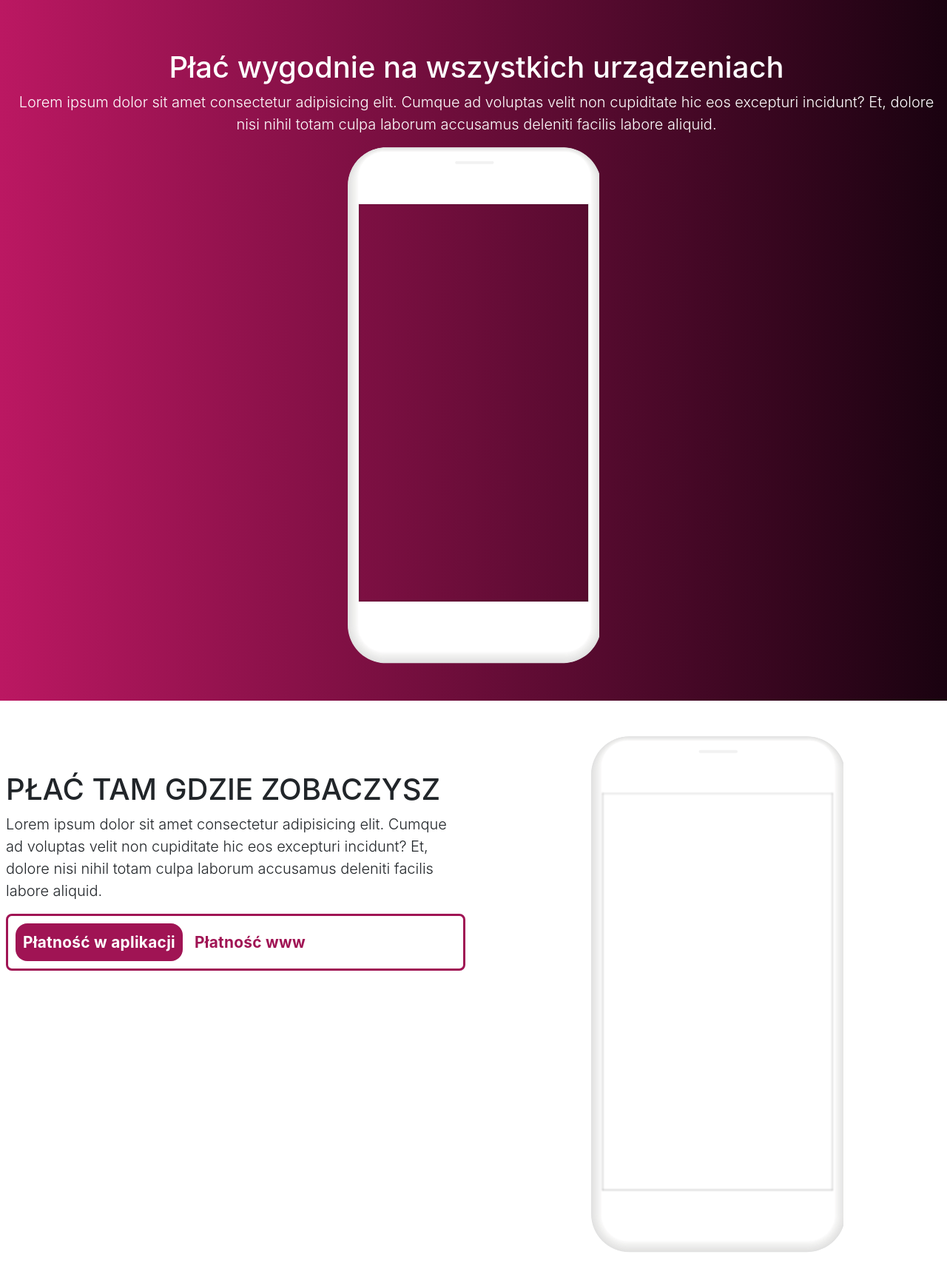
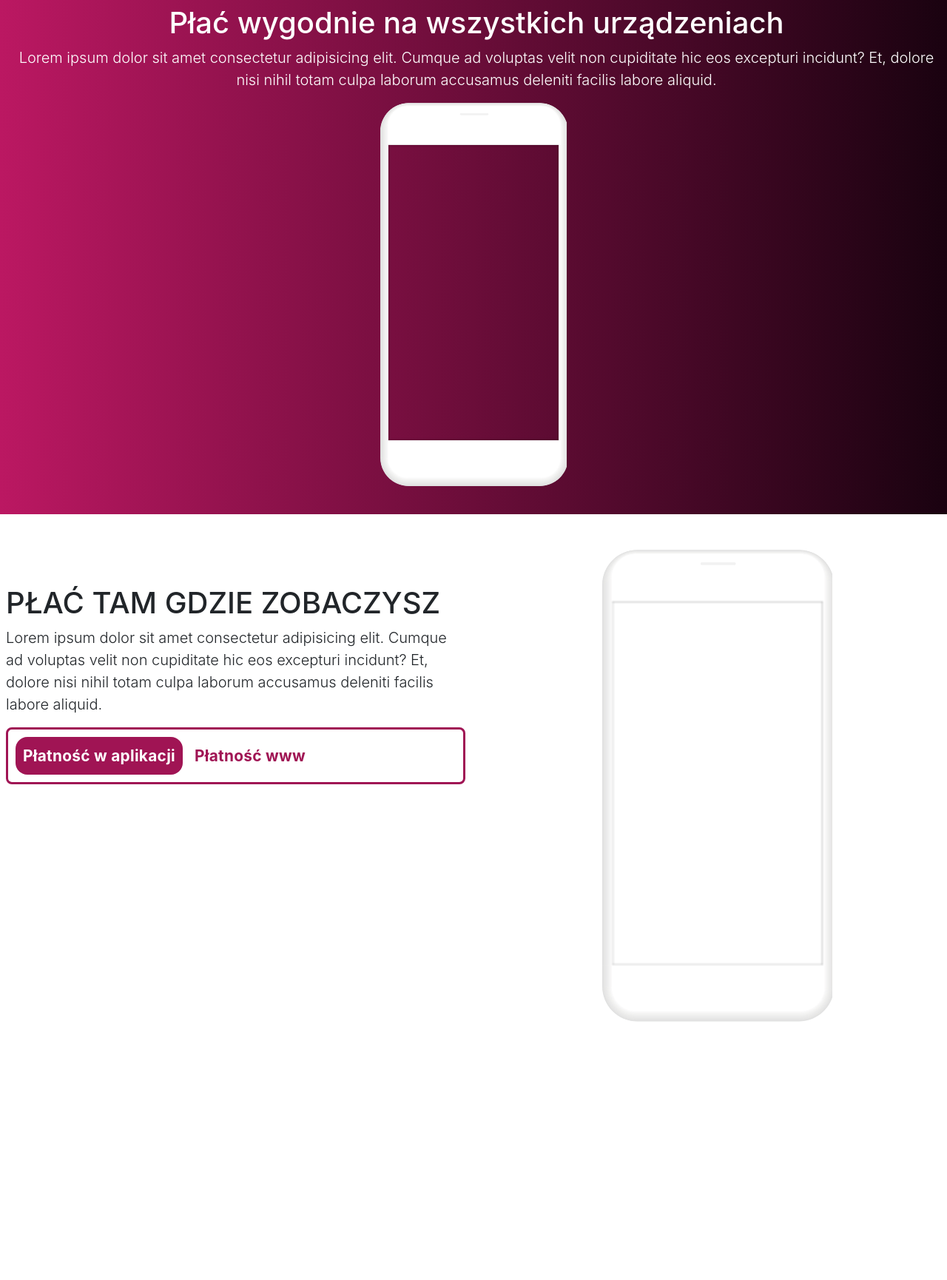
Before and after one commit to tarkeztarkez/QuickoStrona, a website: page src/index.html in a window 1280 px wide. Shown: the part 1040-2770 px from the top of the page at 74% size. After the commit the page ends 2535 px from the top, so only its background shows below. Drawn offline with nearby package versions, Linux system fonts and the light colour scheme.

Commit message:
All animations and snap scroll

```diff
--- a/src/css/_phone.scss
+++ b/src/css/_phone.scss
@@ -7,11 +7,20 @@ $cover-width: auto;
   position: relative;
 }
 
-.phone-cover {
+.phone-cover-vertical {
   width: $cover-width;
-  height: 700px;
+  height: 65vh;
 
   @media only screen and (max-width: 600px) {
     height: 400px;
   }
 }
+
+.phone-cover {
+  width: $cover-width;
+  height: 80vh;
+
+  @media only screen and (max-width: 600px) {
+    height: 400px;
+  }
+}
--- a/src/css/styles.scss
+++ b/src/css/styles.scss
@@ -23,6 +23,10 @@ body {
   @media only screen and (max-width: 600px) {
     text-align: center;
   }
+}
+
+html {
+  scroll-snap-type: y proximity;
 }
 
 #allcontainer {
@@ -92,3 +96,11 @@ body {
   font-weight: bold;
   letter-spacing: 0.3px;
 }
+
+.snap {
+  scroll-snap-align: start;
+}
+
+.snap-end {
+  scroll-snap-align: end;
+}
--- a/src/index.html
+++ b/src/index.html
@@ -20,6 +20,7 @@
     ></script>
     <script src="js/lib/bootstrap.bundle.min.js"></script>
     <script src="https://unpkg.com/aos@2.3.1/dist/aos.js"></script>
+
     <script>
       AOS.init({
         duration: 800,
@@ -29,7 +30,9 @@
     <div style="height: 20px" class="pc"></div>
 
     <!-- Navbar -->
-    <nav class="py-3 navbar navbar-expand-lg container-fluid navbar-shadow">
+    <nav
+      class="py-3 navbar navbar-expand-lg container-fluid navbar-shadow snap"
+    >
       <div class="container-xl">
         <button
           class="navbar-toggler"
@@ -78,7 +81,7 @@
 
     <!-- Content -->
     <div class="container-xl">
-      <div class="row mt-5 mb-5" style="min-height: 700px">
+      <div class="row mt-5 mb-5" style="height: 80vh">
         <div class="col-md mt-5" data-aos="fade-right" data-aos-delay="800">
           <div class="my-3 d-table-cell align-middle">
             <h1 class="h1">Rethink wallet</h1>
@@ -104,46 +107,51 @@
       </div>
     </div>
 
-    <script></script>
-
     <div class="row" style="min-height: 10vh"></div>
 
-    <div class="row py-5 mt-5 quicko-gradient">
+    <section class="snap">
+      <div class="row py-5 mt-5 quicko-gradient" style="height: 100vh">
         <div class="container-xl">
           <div class="row">
-          <div class="col-md mt-5 ml-2 text-center">
+            <div class="col-md mt-5 ml-2 text-center" data-aos="zoom-in-down">
               <div class="my-3">
                 <h1 class="h1">Płać wygodnie na wszystkich urządzeniach</h1>
                 <p class="lead">
-                Lorem ipsum dolor sit amet consectetur adipisicing elit. Cumque
-                ad voluptas velit non cupiditate hic eos excepturi incidunt? Et,
-                dolore nisi nihil totam culpa laborum accusamus deleniti facilis
-                labore aliquid.
+                  Lorem ipsum dolor sit amet consectetur adipisicing elit.
+                  Cumque ad voluptas velit non cupiditate hic eos excepturi
+                  incidunt? Et, dolore nisi nihil totam culpa laborum accusamus
+                  deleniti facilis labore aliquid.
                 </p>
               </div>
             </div>
           </div>
           <div class="row">
             <div class="col">
-            <div class="phone-containter">
-              <img src="./assets/mockup.svg" alt="" class="phone-cover" />
+              <div class="phone-containter" data-aos="fade-up">
+                <img
+                  src="./assets/mockup.svg"
+                  alt=""
+                  class="phone-cover-vertical"
+                />
               </div>
             </div>
           </div>
         </div>
       </div>
+    </section>
 
-    <div class="row">
+    <section class="snap">
+      <div class="row" style="height: 100vh">
         <div class="container-xl">
           <div class="row mt-5 mb-5 ml" style="min-height: 700px">
             <div class="col-md mt-5 ml-2">
               <div class="my-3 d-table-cell align-middle">
                 <h1 class="h1">PŁAĆ TAM GDZIE ZOBACZYSZ</h1>
                 <p class="lead">
-                Lorem ipsum dolor sit amet consectetur adipisicing elit. Cumque
-                ad voluptas velit non cupiditate hic eos excepturi incidunt? Et,
-                dolore nisi nihil totam culpa laborum accusamus deleniti facilis
-                labore aliquid.
+                  Lorem ipsum dolor sit amet consectetur adipisicing elit.
+                  Cumque ad voluptas velit non cupiditate hic eos excepturi
+                  incidunt? Et, dolore nisi nihil totam culpa laborum accusamus
+                  deleniti facilis labore aliquid.
                 </p>
               </div>
               <div class="buttons">
@@ -159,6 +167,7 @@
           </div>
         </div>
       </div>
+    </section>
 
     <script defer src="js/navbar-shadow.js"></script>
     <script defer src="js/carousel-animation.js"></script>
```
Also changed, not shown: src/css/styles.css. Lines whose indentation alone changed are shown as unchanged.
